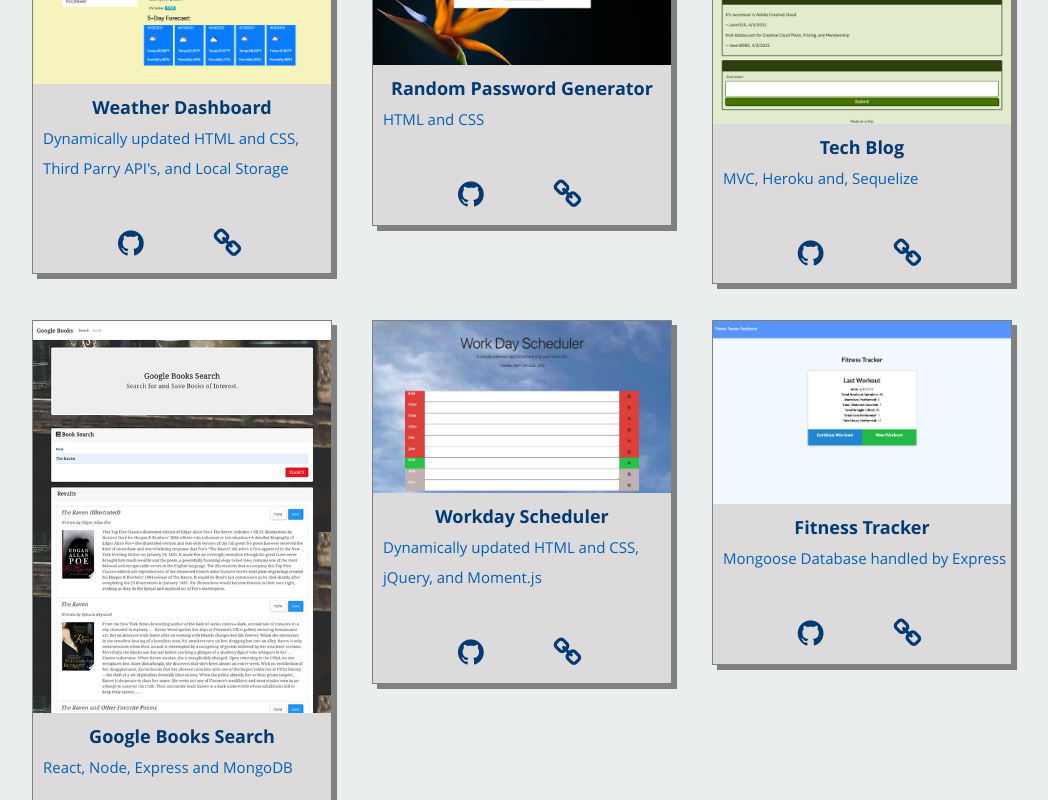
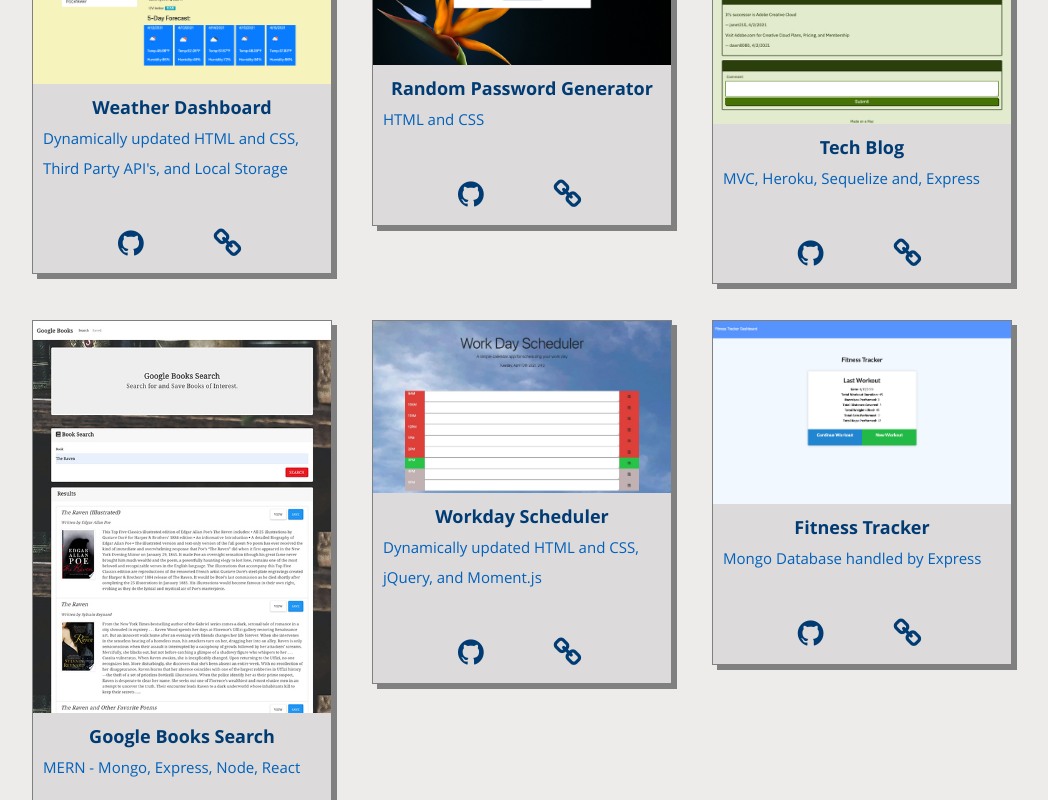
Before and after one commit to CRenauro/ClaraRenauro, a React (Create React App) app: page / in a window 1280 px wide. Shown: the part 1500-2300 px from the top of the page, without its empty margins (118-1166 px from the left). Built offline with nearby package versions, Linux system fonts and the light colour scheme.

Commit message:
fixed typos

```diff
--- a/public/css/layout.css
+++ b/public/css/layout.css
@@ -271,7 +271,7 @@ ul#nav li.current a { color: #fe6928; }
 /* ------------------------------------------------------------------ */
 
 #portfolio {
-   background: #ebeeee;
+   background: #eeeceb;
    padding-top: 50px;
    padding-bottom: 40px;
 }
--- a/public/resumeData.json
+++ b/public/resumeData.json
@@ -37,7 +37,7 @@
     "projects": [
       {
         "title":"Weather Dashboard",
-        "category":"Dynamically updated HTML and CSS, Third Parry API's, and Local Storage",
+        "category":"Dynamically updated HTML and CSS, Third Party API's, and Local Storage",
         "image":"01.jpg",
         "url":"https://github.com/CRenauro/Weather-Dashboard",
         "website":"https://crenauro.github.io/Weather-Dashboard"
@@ -51,14 +51,14 @@
       },
       {
         "title":"Tech Blog",
-        "category":"MVC, Heroku and, Sequelize",
+        "category":"MVC, Heroku, Sequelize and, Express",
         "image":"03.jpg",
         "url":"https://github.com/CRenauro/My-Tech-Blog",
         "website":"https://my-tech-blog-cr.herokuapp.com/"
       },
       {
         "title":"Google Books Search",
-        "category":"React, Node, Express and MongoDB",
+        "category":"MERN - Mongo, Express, Node, React",
         "image":"04.jpg",
         "url":"https://github.com/CRenauro/Google-Books-Search",
         "website":"https://googlebookscr.herokuapp.com/"
@@ -72,7 +72,7 @@
       },
       {
         "title":"Fitness Tracker",
-        "category":"Mongoose Database handled by Express",
+        "category":"Mongo Database handled by Express",
         "image":"06.jpg",
         "url":"https://github.com/CRenauro/Workout-Tracker",
         "website":"https://workout-tracker-cr.herokuapp.com/"
```
Also changed, not shown: 1 other file (tests, documents, lock files or other folders).
